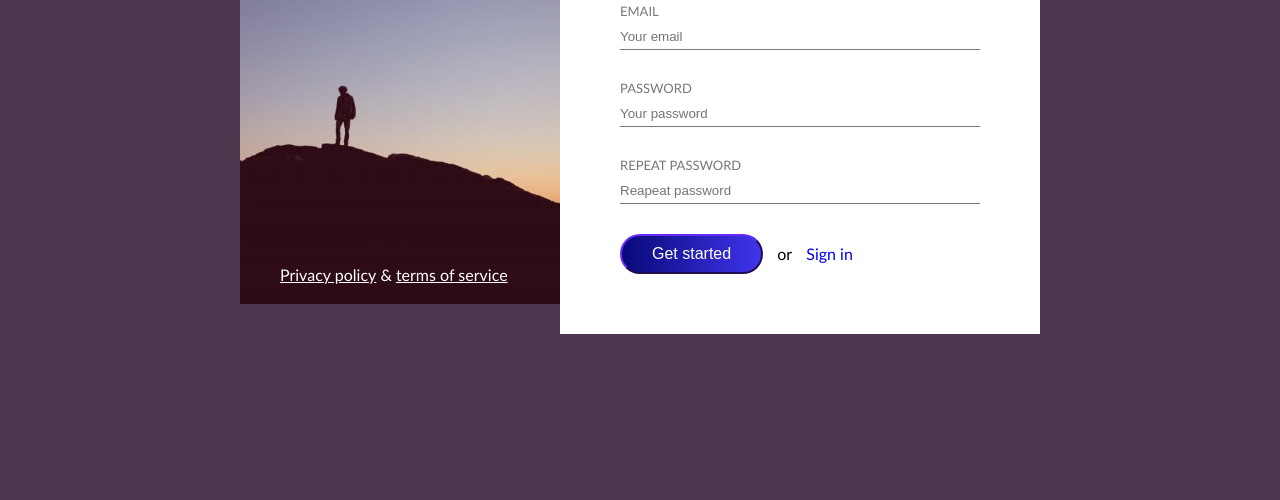
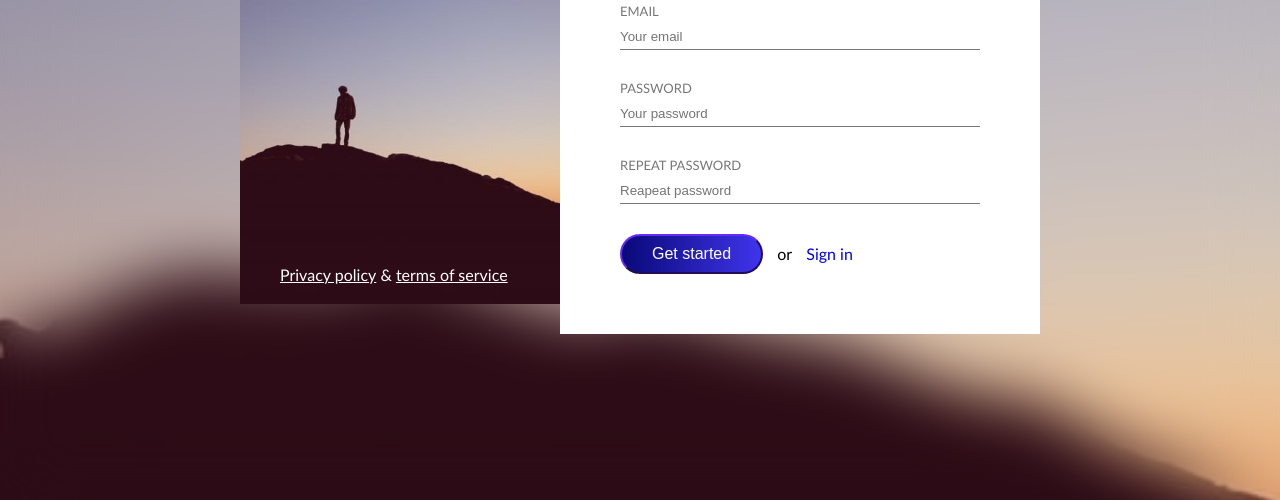
Before and after one commit to PauliusRa1987/5-background-image-and-form, a website: page index.html in a window 1280 px wide. Shown: the part 300-800 px from the top of the page. Drawn offline with Linux system fonts and the light colour scheme.

Commit message:
main background

```diff
--- a/css/main.css
+++ b/css/main.css
@@ -1,6 +1,11 @@
 body {
     height: 100vh;
     position: relative;
+    background-image: url(../images/hill.png);
+    background-size: cover;
+    background-position: center;
+    background-repeat: no-repeat;
+    backdrop-filter: blur(2rem);
 }
 .container {
     width: 800px;
```
